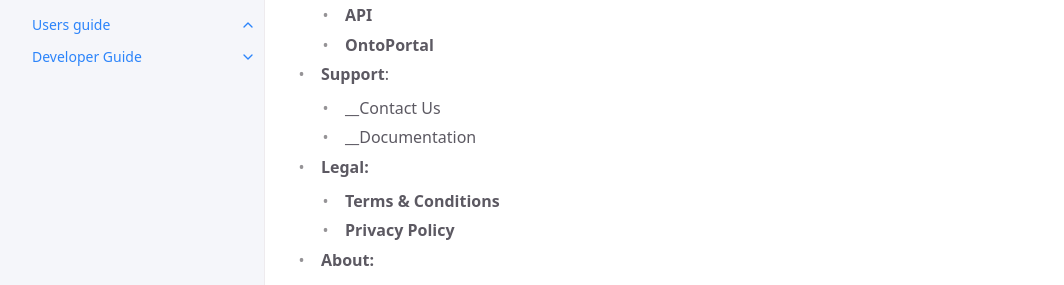
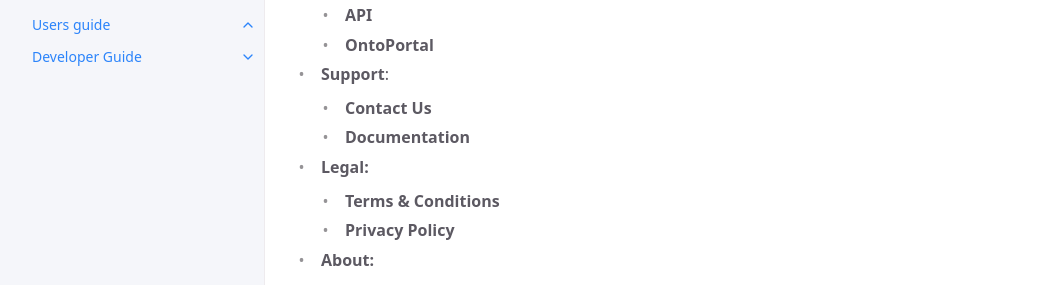
Before and after one commit to MajidFiaz/documentation, a Jekyll site: the page built from docs/users-guide-docs/documentation/ecoportal/platform_overview/homepage/index.md, in a window 1280 px wide and 900 px high, scrolled down 2526 px. Shown: the part 163-448 px from the top of the window, without its empty margins (107-1171 px from the left). Built offline with Jekyll 4.4.1, drawn with Linux system fonts in a browser that asks for light colours.

Commit message:
fixed issue 26

```diff
--- a/_includes/shared_doc/platform_overview/homepage/index.md
+++ b/_includes/shared_doc/platform_overview/homepage/index.md
@@ -61,8 +61,8 @@ The footer contains all the EcoPortal support links, divided into five sections:
   - __API__
   - __OntoPortal__
 - __Support__:
-  - __Contact Us
-  - __Documentation
+  - __Contact Us__
+  - __Documentation__
 - __Legal:__
   - __Terms & Conditions__
   - __Privacy Policy__
```
